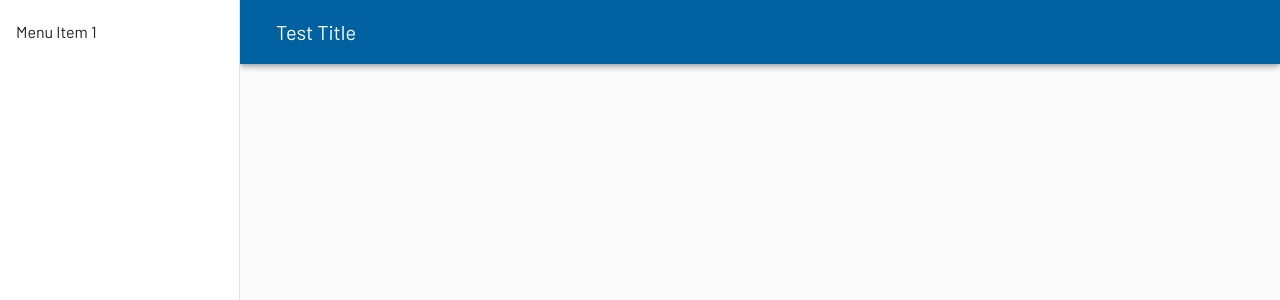
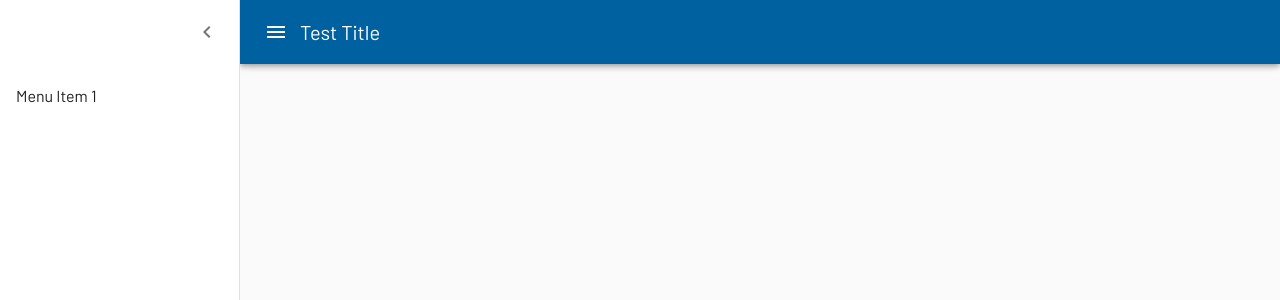
Before and after one commit to DataEstate/de-admin, a React app: page / in a window 1280 px wide. Both pictures are taken after a click on the button "open drawer". Shown: the top 300 px of the page. Built offline with nearby package versions, Linux system fonts and the light colour scheme.

Commit message:
Updated navigation's toggle

```diff
--- a/src/components/Navigation/HeaderBar.jsx
+++ b/src/components/Navigation/HeaderBar.jsx
@@ -2,16 +2,16 @@
 
 import React from "react";
 import { AppBar, Toolbar, IconButton, Typography } from "@material-ui/core";
-import { MenuIcon } from "@material-ui/icons/Menu";
+import MenuIcon from "@material-ui/icons/Menu";
 
 type HeaderBarProps = {
   position: string,
-  onMenuToggle: (e: any) => void
+  onHeaderNavToggle: (e: any) => void
 };
 
 export const HeaderBar: HeaderBarProps = ({
   position = "fixed",
-  onMenuToggle,
+  onHeaderNavToggle,
   ...props
 }) => {
   return (
@@ -20,9 +20,11 @@ export const HeaderBar: HeaderBarProps = ({
         <IconButton
           color="inherit"
           aria-label="open drawer"
-          onClick={onMenuToggle}
+          onClick={onHeaderNavToggle}
           edge="start"
-        />
+        >
+          <MenuIcon />
+        </IconButton>
         <Typography variant="h6">Test Title</Typography>
       </Toolbar>
     </AppBar>
--- a/src/components/Navigation/NavigationBar.jsx
+++ b/src/components/Navigation/NavigationBar.jsx
@@ -7,36 +7,82 @@ import {
   List,
   ListItem,
   ListItemText,
+  IconButton,
   useTheme,
   makeStyles
 } from "@material-ui/core";
+import {
+  ChevronLeft as ChevronLeftIcon,
+  ChevronRight as ChevronRightIcon
+} from "@material-ui/icons";
 
 type Props = {
   className?: string,
-  variant: string,
-  classes: {}
+  variant: "permanent" | "persistent" | "temporary",
+  navBarWidth: number,
+  open: boolean,
+  onNavBarToggle: (e: any) => void
 };
+// @reference - https://material-ui.com/styles/basics/#hook-api
+const useStyles = makeStyles(theme => ({
+  drawer: ({ navBarWidth }) => ({
+    width: navBarWidth,
+    flexShrink: 0
+  }),
+  drawerHeader: {
+    display: "flex",
+    alignItems: "center",
+    padding: theme.spacing(0, 1),
+    ...theme.mixins.toolbar,
+    justifyContent: "flex-end"
+  },
+  drawerPaper: ({ navBarWidth }) => ({
+    width: navBarWidth
+  })
+}));
 
 export const NavigationBar = ({
   className,
   variant = "persistent",
-  classes
+  open = true,
+  navBarWidth = 240,
+  onNavBarToggle
 }: Props) => {
+  const theme = useTheme();
+  const classes = useStyles({
+    navBarWidth
+  });
+  const childComponentClasses = {
+    paper: classes.drawerPaper
+  };
+
   return (
-    <nav className="NavigationBar">
+    <div className="NavigationBar">
       <Drawer
         anchor="left"
         variant={variant}
-        className={className}
-        classes={classes}
+        className={classnames("NavigationBar__drawer", className)}
+        open={open}
+        classes={childComponentClasses}
       >
-        <List>
-          <ListItem>
-            <ListItemText>Menu Item 1</ListItemText>
-          </ListItem>
-        </List>
+        <header className={classes.drawerHeader}>
+          <IconButton onClick={onNavBarToggle}>
+            {theme.direction === "ltr" ? (
+              <ChevronLeftIcon />
+            ) : (
+              <ChevronRightIcon />
+            )}
+          </IconButton>
+        </header>
+        <nav className="NavigationBar__nav">
+          <List>
+            <ListItem>
+              <ListItemText>Menu Item 1</ListItemText>
+            </ListItem>
+          </List>
+        </nav>
       </Drawer>
-    </nav>
+    </div>
   );
 };
 export default NavigationBar;
--- a/src/context/ConfigurationContext.js
+++ b/src/context/ConfigurationContext.js
@@ -0,0 +1 @@
+import React from "react";
--- /dev/null
+++ b/src/context/Types/ConfigurationContextType.js
@@ -0,0 +1,5 @@
+// @flow
+
+export type ConfigurationContextType = {
+  navBarOpen: boolean
+};
--- a/src/views/App.jsx
+++ b/src/views/App.jsx
@@ -68,14 +68,17 @@ export const App = ({ id }: AppProps) => {
   return (
     <div className={classnames("App", classes.root)}>
       <CssBaseline />
-      <HeaderBar className={classes.appBar} position="fixed" />
+      <HeaderBar
+        className={classes.appBar}
+        position="fixed"
+        onHeaderNavToggle={handleDrawerOpen}
+      />
       <NavigationBar
-        className={classnames("App_navigation", classes.drawer)}
+        className="App_navigation"
         open={open}
-        variant="permanent"
-        classes={{
-          paper: classes.drawerPaper
-        }}
+        variant="persistent"
+        navBarWidth={drawerWidth}
+        onNavBarToggle={handleDrawerClose}
       />
       <main className={classnames("App_content", classes.content)}>
         Main Content asdfasdfasdf asdfasdf
```
